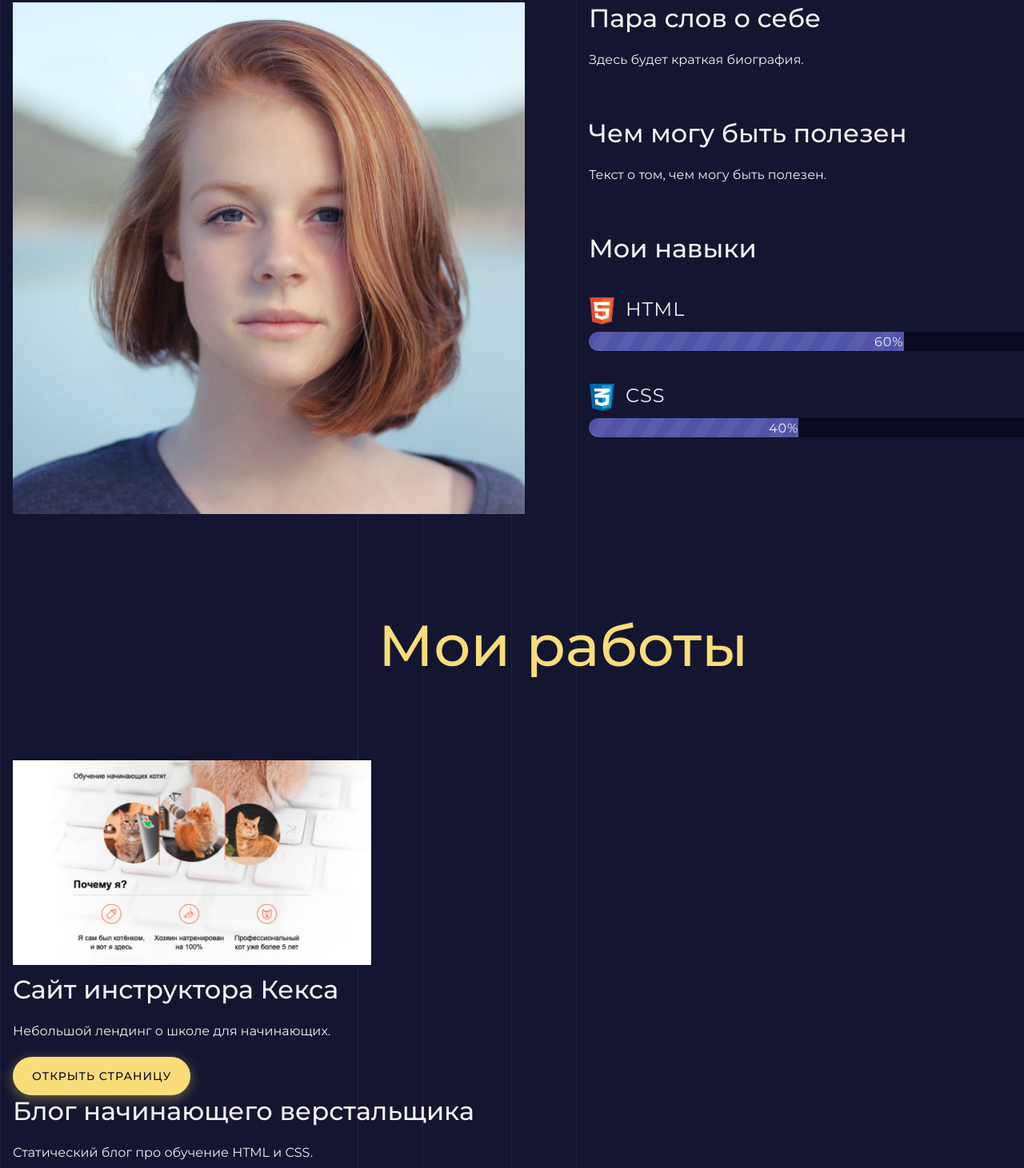
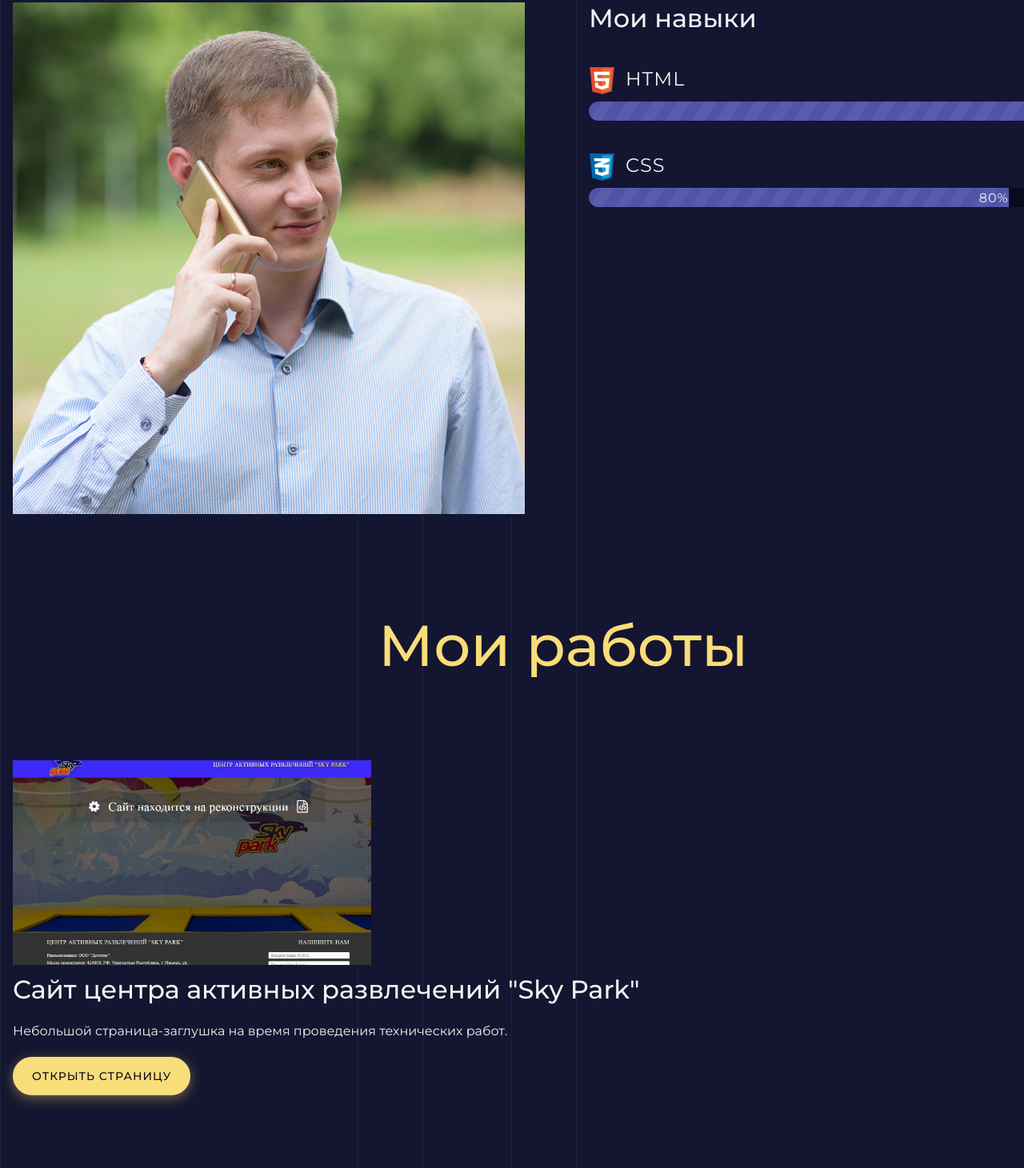
Before and after one commit to mkozhevnikov2323/my-site, a plain HTML site: page index.html in a window 1280 px wide. Shown: the part 1455-2916 px from the top of the page at 80% size. Drawn offline with Linux system fonts and the light colour scheme.

Commit message:
Add files via upload

```diff
--- a/index.html
+++ b/index.html
@@ -26,24 +26,24 @@
     	<div class="container">
     		<h2 class="subheading">Давайте познакомимся</h2>
     		<figure class="user-image">
-			  <img src="files/user.jpg" width="928" height="536" alt="Фотография Неопознанного Енота">
+			  <img src="files/Maksim.jpg" width="928" height="536" alt="Фото Кожевников Максим">
 			</figure>
-			<div>
+			<!-- <div>
 		      <h3>Пара слов о себе</h3>
 		      <p>Здесь будет краткая биография.</p>
 		    </div>
 			<div>
 		      <h3>Чем могу быть полезен</h3>
 		      <p>Текст о том, чем могу быть полезен.</p>
-		    </div>
+		    </div> -->
 
 		    <div class="skills">
 		    	<h3>Мои навыки</h3>
 		    	<dl class="skills-list">
 		    		<dt class="skill-html">HTML</dt>
-		    		<dd class="level"><div style="width: 60%;">60%</div></dd>
+		    		<dd class="level"><div style="width: 90%;">90%</div></dd>
 		    		<dt class="skill-css">CSS</dt>
-		    		<dd class="level"><div style="width: 40%;">40%</div></dd>
+		    		<dd class="level"><div style="width: 80%;">80%</div></dd>
 		    	</dl>
 		    </div>
     	</div>
@@ -53,14 +53,14 @@
     	<div class="container">
     		<h2 class="subheading">Мои работы</h2>
 				<figure class="project-image">
-				  <img src="files/project.jpg" width="928" height="536" alt="Cайт инструктора Кекса">
+				  <img src="files/project-sp.jpg" width="928" height="536" alt="Cайт инструктора Кекса">
 				</figure>
-		      <h3>Сайт инструктора Кекса</h3>
-		      <p>Небольшой лендинг о школе для начинающих.</p>
-		      <a class="button" href="source/project/index.html">Открыть страницу</a>
+		      <h3>Сайт центра активных развлечений "Sky Park"</h3>
+		      <p>Небольшой страница-заглушка на время проведения технических работ.</p>
+		      <a class="button" href="source/project/sp/index.html">Открыть страницу</a>
 
-		      <h3>Блог начинающего верстальщика</h3>
-		      <p>Статический блог про обучение HTML и CSS.</p>
+		      <!-- <h3>Блог начинающего верстальщика</h3>
+		      <p>Статический блог про обучение HTML и CSS.</p> -->
     	</div>
     </section>
 
```
